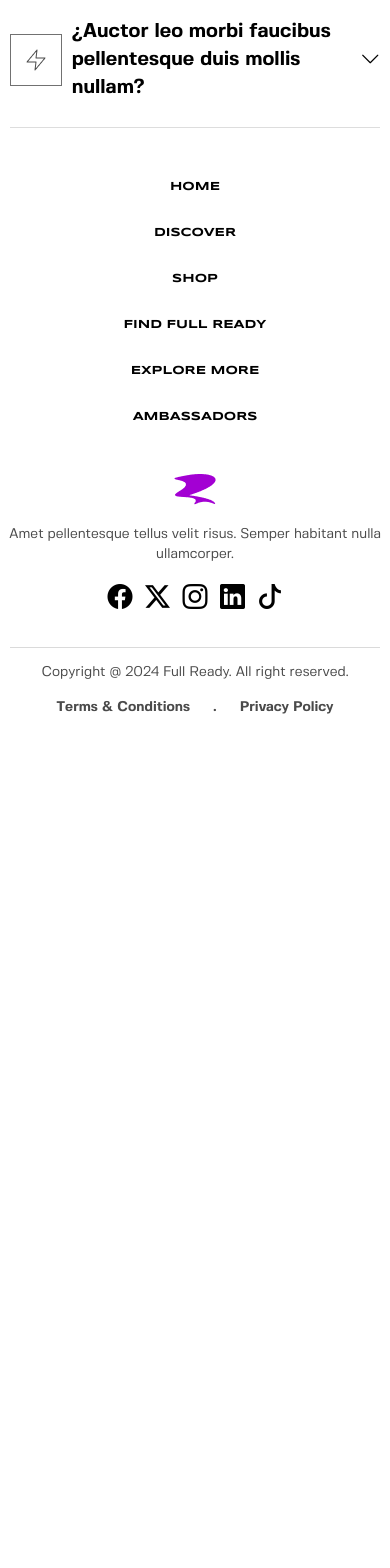
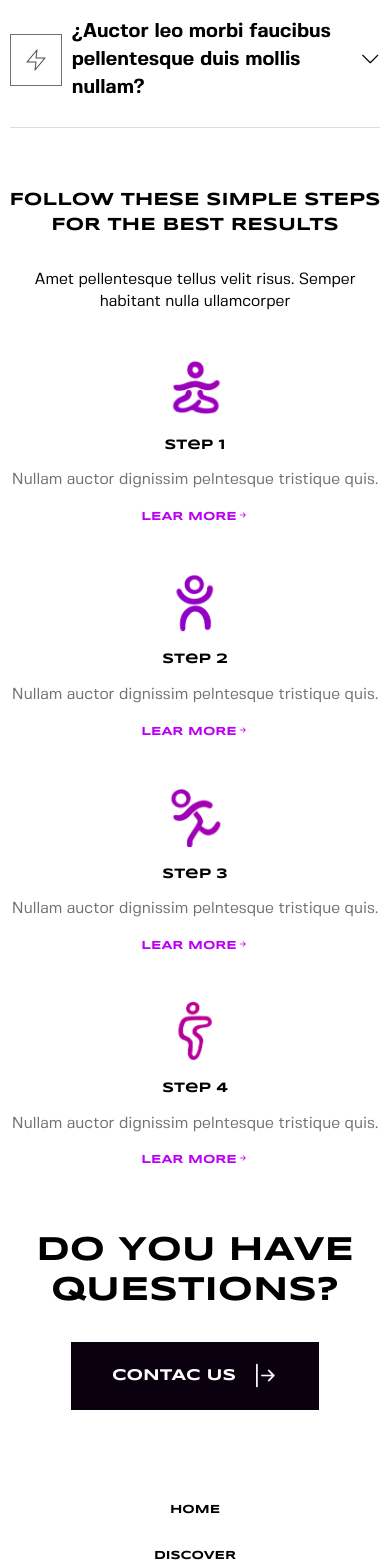
Before and after one commit to JotaJotaM1/Full_Ready_2.0, a React (Vite) app: page /discover in a window 390 px wide. Shown: the part 1040-2608 px from the top of the page. Before the commit the page ends 1787 px from the top, so only its background shows below. Built offline with nearby package versions, Linux system fonts and the light colour scheme.

Commit message:
The Discover page is created, and all the media queries are adapted.

```diff
--- a/src/pages/Discover.jsx
+++ b/src/pages/Discover.jsx
@@ -1,6 +1,12 @@
 import '../styles/pages/Discorver.css';
 import frasco3 from '../assets/frasco3.png'
 import FAQAccordion from '../components/FAQacordeon';
+import {
+    step1,
+    step2,
+    step3,
+    step4,
+} from '../assets/imgHome';
 
 
 const Discovers = () => {
@@ -15,6 +21,46 @@ const Discovers = () => {
                     <FAQAccordion />
                 </div>
             </section>
+            <section>
+                <div className="cnt-stp">
+                    <div>
+                        <h2 className="titlleStep">FOLLOW THESE SIMPLE STEPS FOR THE BEST RESULTS</h2>
+                        <p className="textStep">Amet pellentesque tellus velit risus. Semper habitant nulla ullamcorper</p>
+                    </div>
+                    <div className="cnt-FatherImgStep">
+                        <div className="cnt-imgStepp">
+                            <img src={step1}></img>
+                            <h3 className="titileImgStep">Step 1</h3>
+                            <p className="textImgStep">Nullam auctor dignissim pelntesque tristique quis.</p>
+                            <a className="learMoreStep">LEAR MORE<i className="bi bi-arrow-right-short"></i></a>
+                        </div>
+                        <div className="cnt-imgStepp">
+                            <img src={step2}></img>
+                            <h3 className="titileImgStep">Step 2</h3>
+                            <p className="textImgStep">Nullam auctor dignissim pelntesque tristique quis.</p>
+                            <a className="learMoreStep">LEAR MORE<i className="bi bi-arrow-right-short"></i></a>
+                        </div>
+                        <div className="cnt-imgStepp">
+                            <img src={step3}></img>
+                            <h3 className="titileImgStep">Step 3</h3>
+                            <p className="textImgStep">Nullam auctor dignissim pelntesque tristique quis.</p>
+                            <a className="learMoreStep">LEAR MORE<i className="bi bi-arrow-right-short"></i></a>
+                        </div>
+                        <div className="cnt-imgStepp">
+                            <img src={step4}></img>
+                            <h3 className="titileImgStep">Step 4</h3>
+                            <p className="textImgStep">Nullam auctor dignissim pelntesque tristique quis.</p>
+                            <a className="learMoreStep">LEAR MORE<i className="bi bi-arrow-right-short"></i></a>
+                        </div>
+                    </div>
+                    <div>
+                        <h2 className='titleTwoDisco'>DO YOU HAVE QUESTIONS?</h2>
+                    </div>
+                    <div>
+                        <button className="btn-Discover">CONTAC US<i className="arrowDiscover bi-arrow-bar-right"></i></button>
+                    </div>
+                </div>
+            </section>
         </main>
     );
 };
--- a/src/styles/components/acordeon.css
+++ b/src/styles/components/acordeon.css
@@ -68,3 +68,9 @@
     margin: 0;
     padding: 10px 0 0 64px;
 }
+
+@media screen and (min-width: 1024px) {
+    .accordion-container {
+        width: 60%;
+    }
+}
--- a/src/styles/pages/Discorver.css
+++ b/src/styles/pages/Discorver.css
@@ -18,3 +18,165 @@ h1 {
     width: 166px;
     transform: rotate(342deg);
 }
+
+.cnt-stp,
+.cnt-imgStepp {
+    display: flex;
+    flex-direction: column;
+    justify-content: center;
+    align-items: center;
+    background-color: white;
+}
+
+.cnt-imgStepp {
+    padding: 15px 0;
+}
+
+.cnt-imgStepp img {
+    width: 60px;
+}
+
+.titlleStep {
+    font-weight: 700;
+    font-size: 18px;
+    line-height: 25.2px;
+    text-align: center;
+    color: black;
+    padding-top: 60px;
+}
+
+.textStep {
+    font-family: 'FivoSans';
+    font-weight: 500;
+    font-size: 16px;
+    line-height: 22.4px;
+    text-align: center;
+    color: black;
+    padding: 30px 20px;
+}
+
+.titileImgStep {
+    font-weight: 700;
+    font-size: 14px;
+    line-height: 14.57px;
+    text-align: center;
+    color: black;
+    padding: 20px 0;
+}
+
+.textImgStep {
+    font-family: 'FivoSans';
+    font-weight: 400;
+    font-size: 16px;
+    line-height: 16.8px;
+    text-align: center;
+    color: #717171;
+}
+
+.learMoreStep,
+.learMcta {
+    font-weight: 700;
+    font-size: 12px;
+    line-height: 12px;
+    text-align: center;
+    color: #BC00F4;
+    padding: 20px 0;
+}
+
+.titleTwoDisco {
+    font-weight: 700;
+    font-size: 34px;
+    line-height: 40px;
+    color: black;
+    text-align: center;
+    padding: 30px 0;
+}
+
+.btn-Discover {
+    display: flex;
+    flex-direction: row;
+    justify-content: center;
+    align-items: center;
+    font-family: "Syncopate", sans-serif;
+    width: 250px;
+    height: 70px;
+    font-weight: 700;
+    font-size: 16px;
+    line-height: 16px;
+    background-color: #0B000E;
+    color: white;
+    padding: 8.49px 33.96px 8.49px 33.96px;
+    border: 0.7px solid white;
+    margin-bottom: 40px;
+}
+
+.arrowDiscover {
+    font-size: 27px;
+    padding-left: 15px;
+}
+
+@media screen and (min-width: 768px) {
+    .titlleStep {
+        font-size: 32px;
+        line-height: 44.8px;
+        padding: 60px 30px 0;
+    }
+
+    .textStep {
+        font-size: 20px;
+        line-height: 28.4px;
+    }
+
+    .cnt-FatherImgStep {
+        display: flex;
+        width: 750px;
+        background-image: url(/src/assets/arrowStepOne.png), url(/src/assets/arrowStepTwo.png), url(/src/assets/arrowStepThree.png);
+        background-repeat: no-repeat;
+        background-size: 100px 30px, 100px 30px, 100px 30px;
+        background-position-x: 145px, 328px, 520px;
+        background-position-y: 26%, 10%, 28%;
+    }
+
+    .cnt-imgStepp {
+        background-color: transparent;
+    }
+}
+
+@media screen and (min-width: 1024px) {
+    .titlleStep {
+        padding: 60px 133px 0;
+    }
+
+    .cnt-imgStepp img {
+        width: 90px;
+    }
+
+    .cnt-FatherImgStep {
+        width: 760px;
+        background-position-x: 148px, 326px, 527px;
+    }
+
+    .accordion-container {
+        width: 60%;
+    }
+}
+
+@media screen and (min-width: 1440px) {
+    .titlleStep {
+        max-width: 755px;
+    }
+
+    .cnt-FatherImgStep {
+        width: 900px;
+        background-position-x: 180px, 402px, 635px;
+    }
+
+    .accordion-container {
+        width: 80%;
+    }
+
+    .accordion-container {
+        width: 80%;
+    }
+
+}
```
